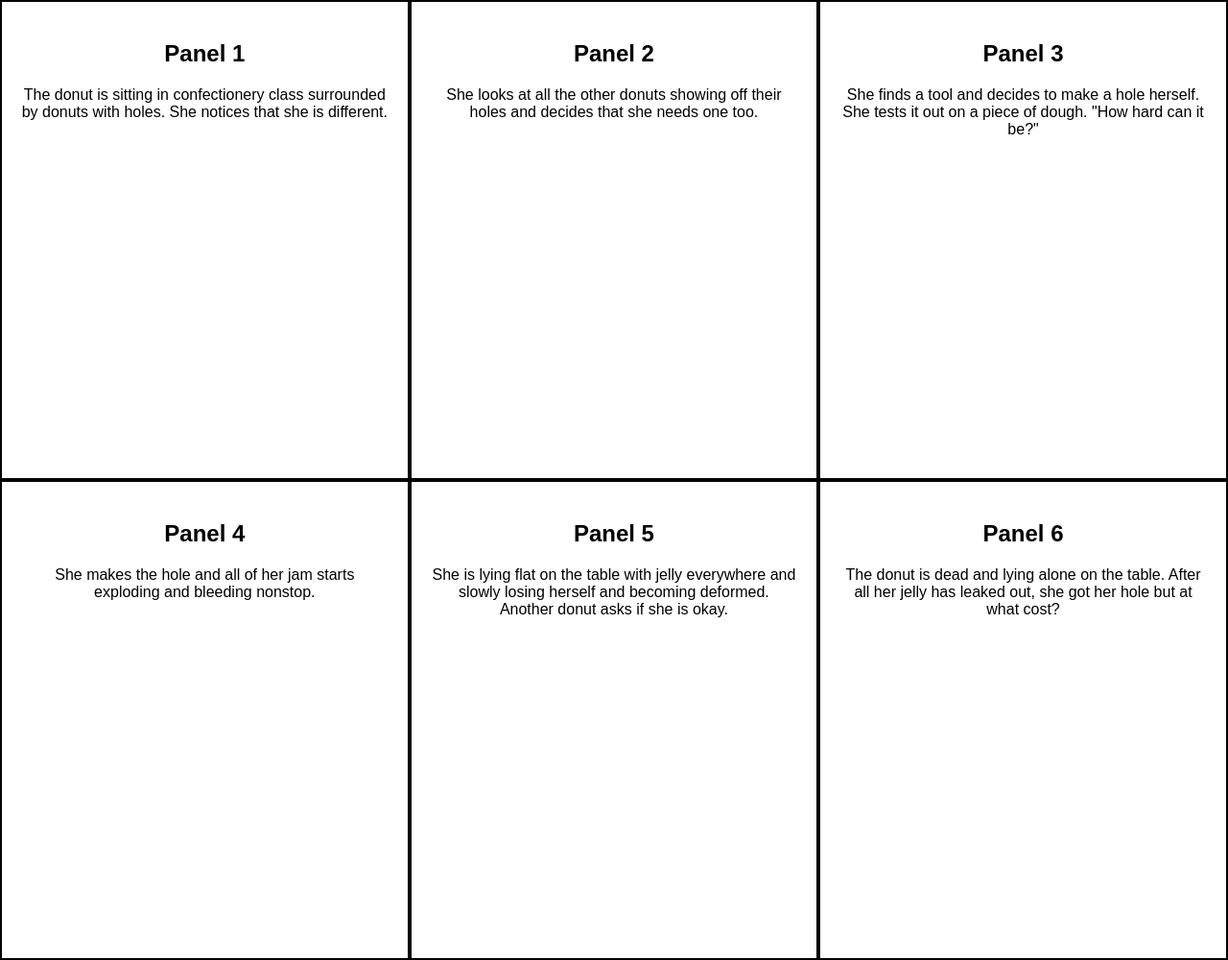
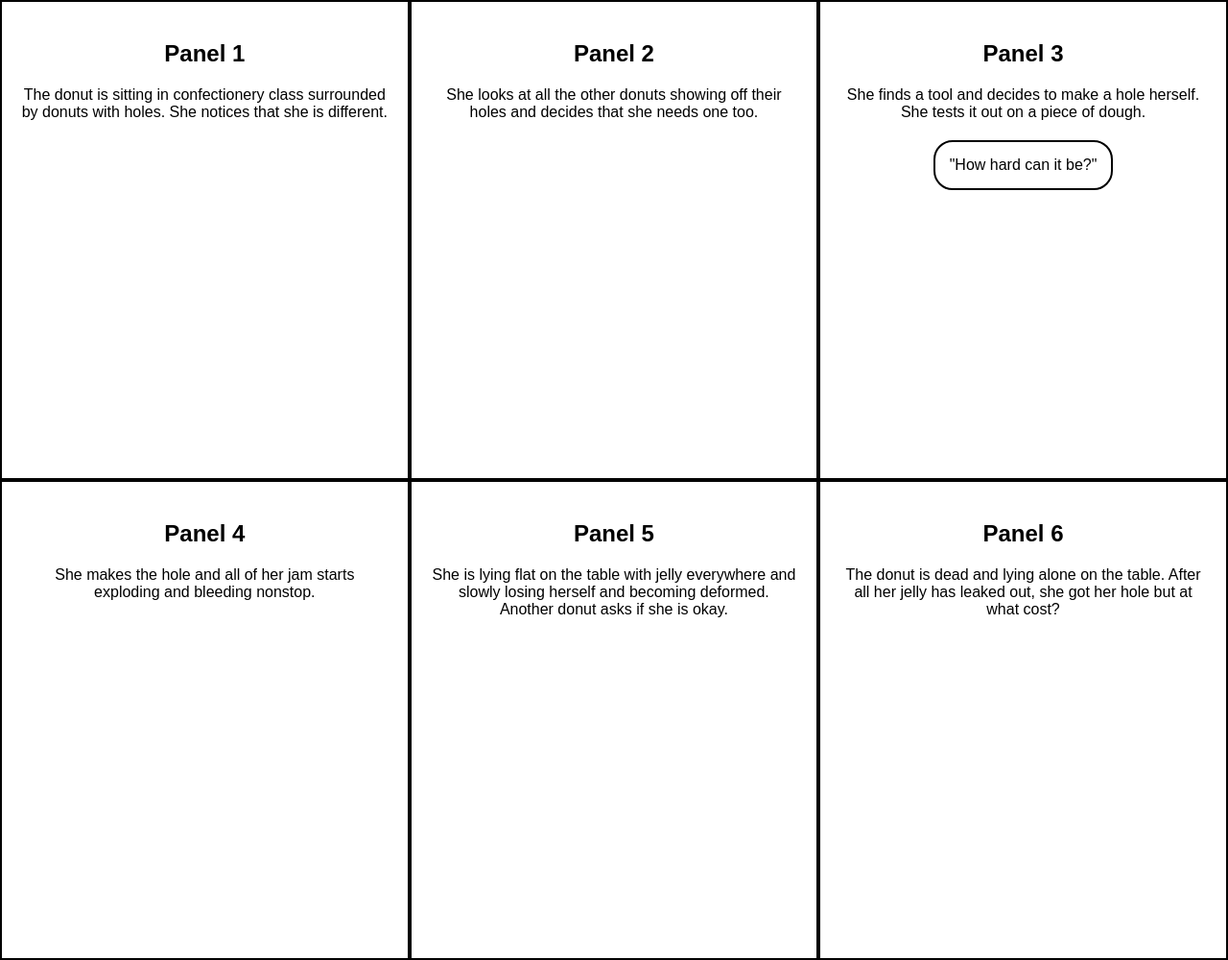
Before and after one commit to Aljazeialkaabi/comicproject2donut, a plain HTML site: page index.html in a window 1280 px wide. Shown: the whole page at 96% size. Drawn offline with Linux system fonts and the light colour scheme.

Commit message:
tried to add a text bubble

```diff
--- a/index.html
+++ b/index.html
@@ -32,11 +32,15 @@
 
         <section>
         <h1>Panel 3</h1>
+
         <p>
             She finds a tool and decides to make a hole herself.
             She tests it out on a piece of dough.
+        </p>
+
+    <div class="speech">
         "How hard can it be?"
-            </p>
+    </div>
 </section>
 
         <section>
--- a/style.css
+++ b/style.css
@@ -23,3 +23,12 @@ h1 {
 p {
     text-align: center;
 }
+
+.speech {
+    background: white;
+    border: 2px solid black;
+    border-radius: 20px;
+    padding: 15px;
+    width: fit-content;
+    margin: 20px auto;
+}
```
Lines whose indentation alone changed are shown as unchanged.
